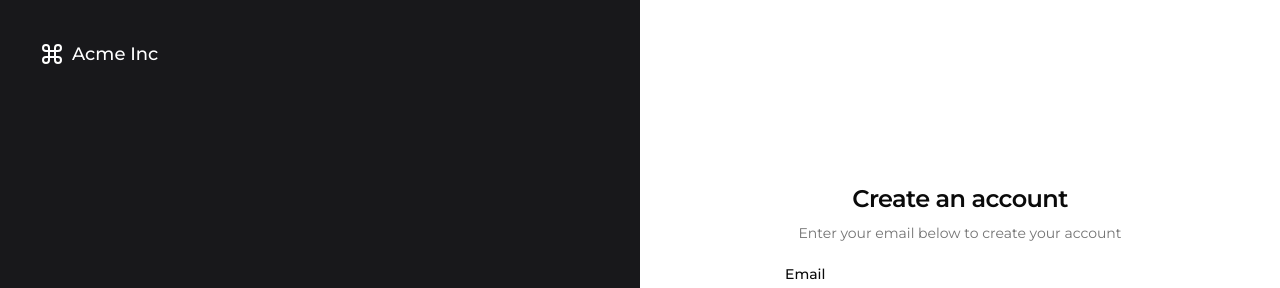
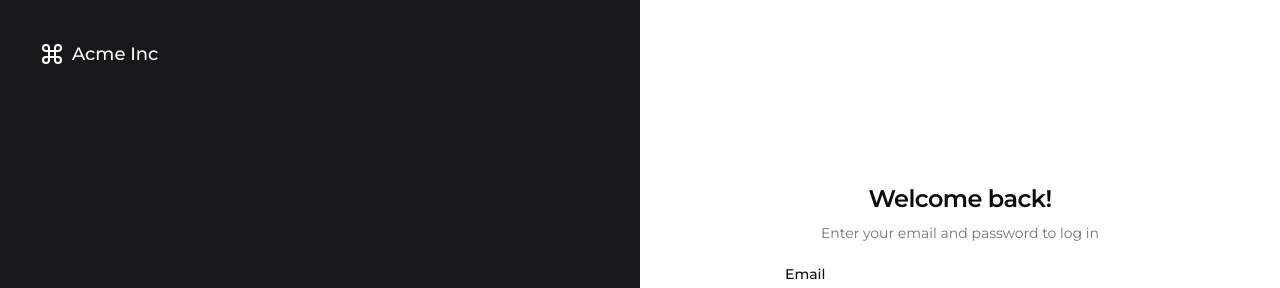
Before and after one commit to AndrejZaf/whacameal-web, a Next.js app: page /login in a window 1280 px wide. Shown: the top 288 px of the page. Built offline with nearby package versions, Linux system fonts and the light colour scheme.

Commit message:
Fix typos in the login components

```diff
--- a/app/(auth)/login/page.tsx
+++ b/app/(auth)/login/page.tsx
@@ -38,10 +38,10 @@ const LoginPage = () => {
                 <div className="mx-auto flex w-full flex-col justify-center space-y-6 sm:w-[350px]">
                     <div className="flex flex-col space-y-2 text-center">
                         <h1 className="text-2xl font-semibold tracking-tight">
-                            Create an account
+                            Welcome back!
                         </h1>
                         <p className="text-sm text-muted-foreground">
-                            Enter your email below to create your account
+                            Enter your email and password to log in
                         </p>
                     </div>
                     <LoginForm />
--- a/app/@auth/(.)login/page.tsx
+++ b/app/@auth/(.)login/page.tsx
@@ -1,8 +1,7 @@
 "use client";
 
 import LoginForm from "@/components/auth/login-form";
-import { Button } from "@/components/ui/button";
-import { Dialog, DialogContent, DialogFooter, DialogHeader, DialogTitle } from "@/components/ui/dialog";
+import { Dialog, DialogContent, DialogHeader, DialogTitle } from "@/components/ui/dialog";
 import { useEffect, useState } from "react";
 
 const LoginInterceptor = () => {
@@ -18,9 +17,6 @@ const LoginInterceptor = () => {
                     <DialogTitle>Login</DialogTitle>
                 </DialogHeader>
                 <LoginForm />
-                <DialogFooter>
-                    <Button type="submit">Save changes</Button>
-                </DialogFooter>
             </DialogContent>
         </Dialog>
     );
```
